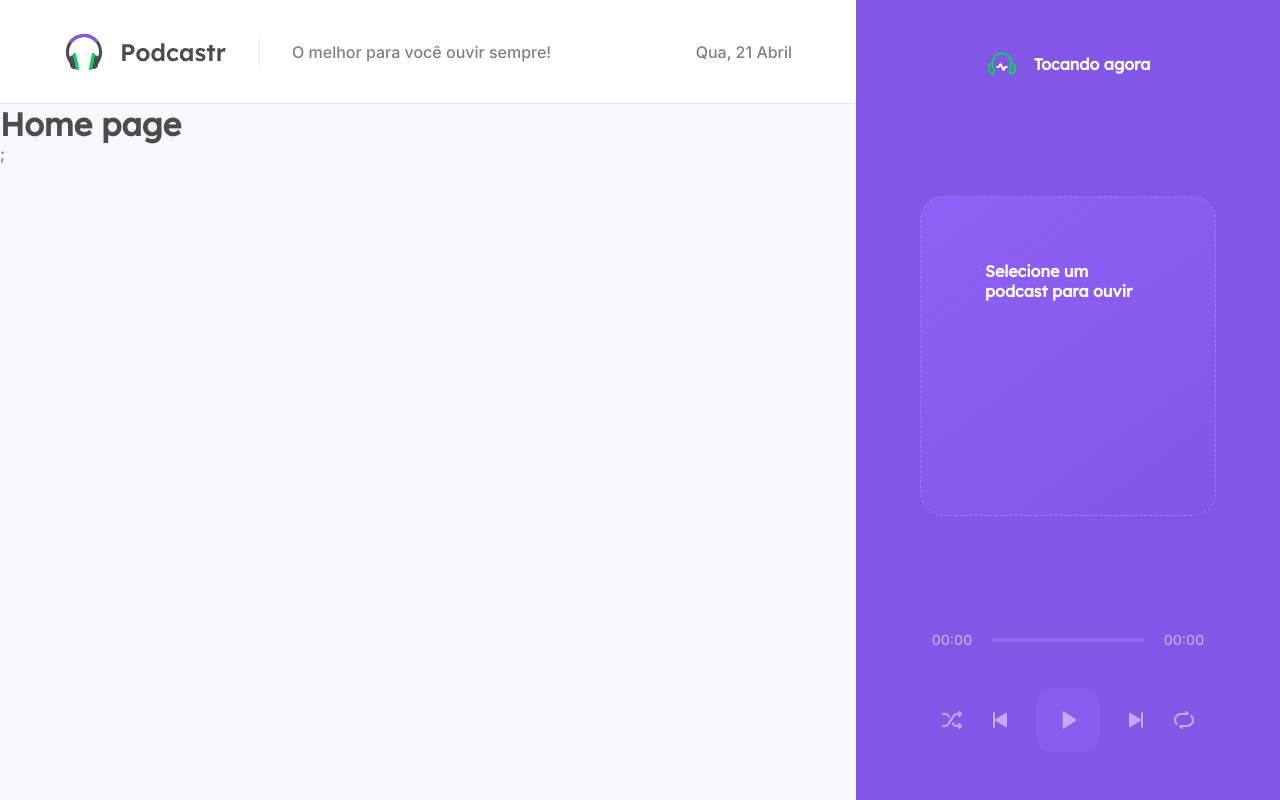
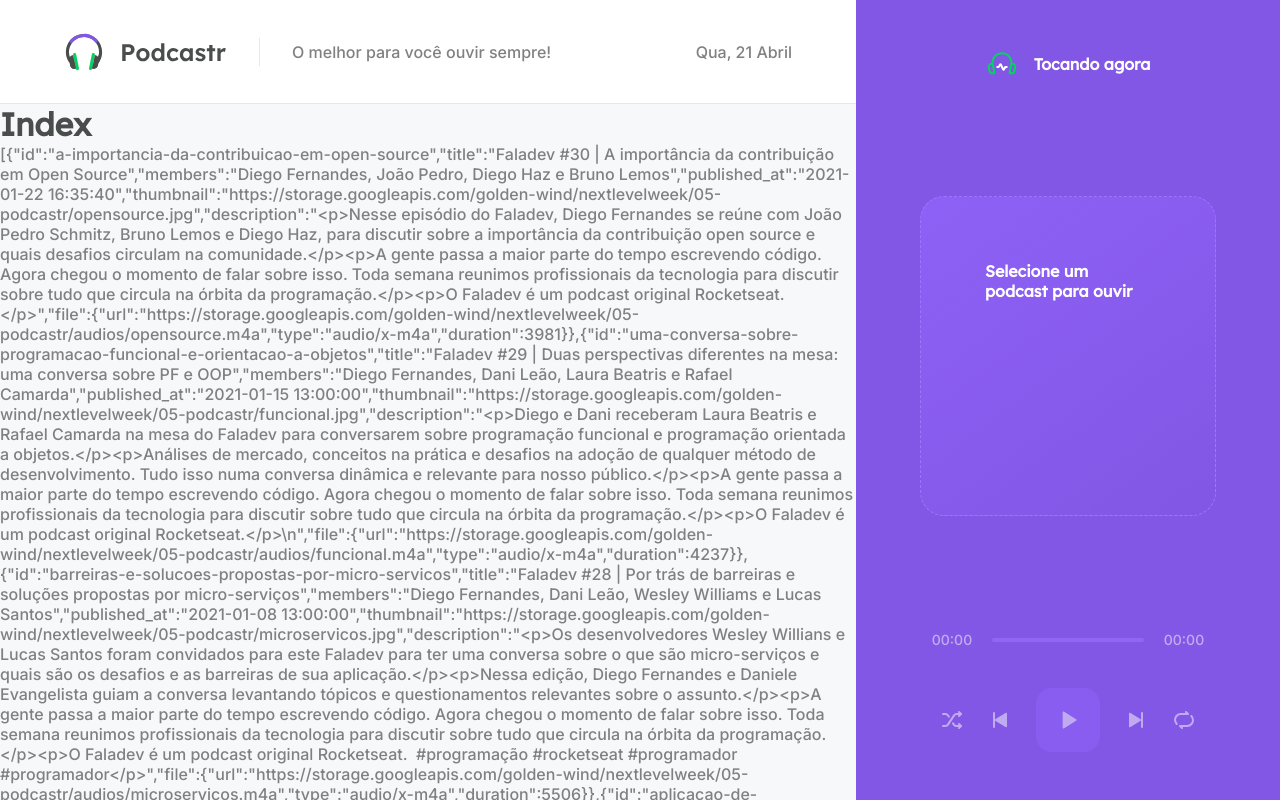
Before and after one commit to EddyPBR/podcastr, a Next.js app: page / in a window 1280 px wide. Shown: the top 800 px of the page. Built offline with nearby package versions, Linux system fonts and the light colour scheme; data requests are answered from the project's data file.

Commit message:
:package: Setting SSG | Consuming server-json api

```diff
--- a/src/pages/index.tsx
+++ b/src/pages/index.tsx
@@ -1,5 +1,40 @@
-export default function Home() {
+interface IEpisodes {
+  id: string;
+  title: string;
+  members: string;
+  published_at: string;
+  thumbnail: string;
+  description: string;
+  file: {
+    url: string;
+    type: string;
+    duration: number;
+  };
+}
+
+interface IHomeProps {
+  episodes: IEpisodes[];
+}
+
+export default function Home(props: IHomeProps) {
   return (
-    <h1>Home page</h1>
-  )
+    <div>
+      <h1>Index</h1>
+      <p>{JSON.stringify(props.episodes)}</p>
+    </div>
+  );
 }
+
+export async function getStaticProps() {
+  const response = await fetch("http://localhost:3333/episodes");
+  const data: IEpisodes[] = await response.json();
+
+  const EIGHT_HOURS = 28800;
+
+  return {
+    props: {
+      episodes: data,
+    },
+    revalidate: EIGHT_HOURS,
+  };
+}
```
